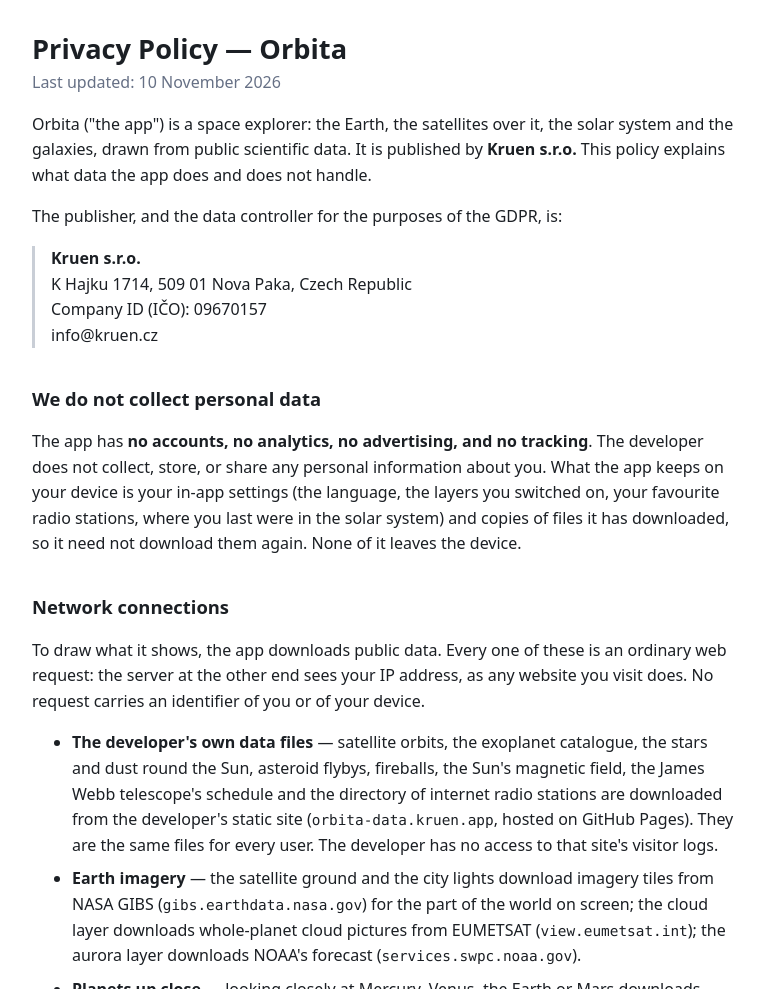
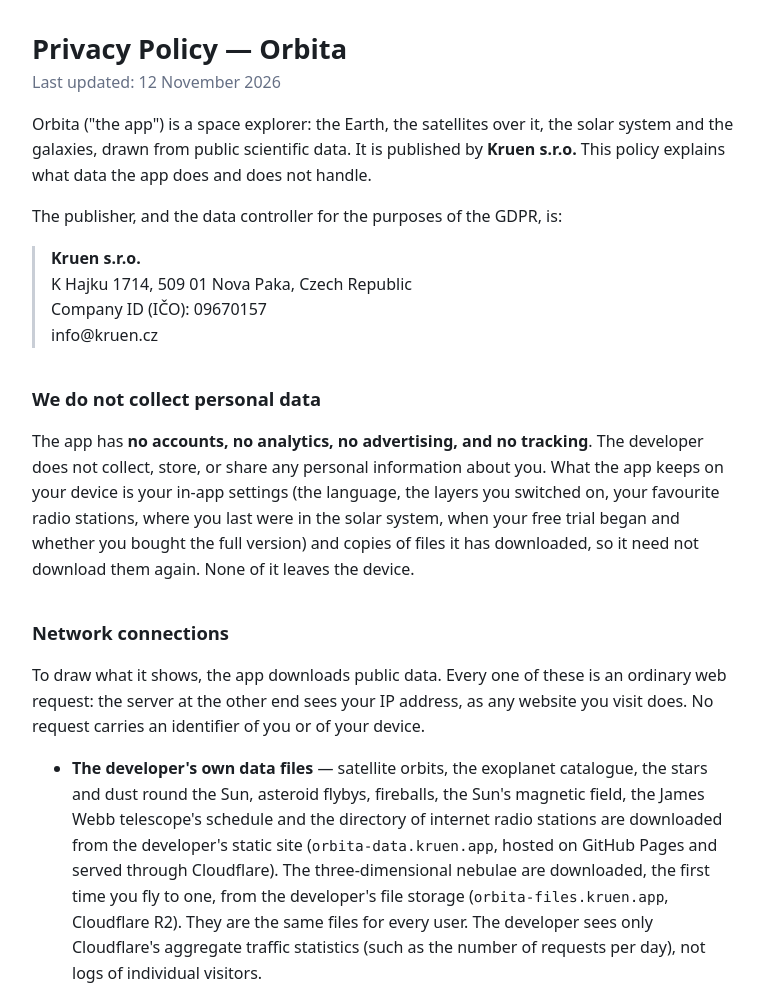
Before and after one commit to Alexsxxx/orbita-data, a plain HTML site: page privacy/index.html in a window 1280 px wide. Shown: the top 989 px of the page, without its empty margins (256-1020 px from the left). Drawn offline with Linux system fonts and the light colour scheme.

Commit message:
Update the privacy policy for the in-app purchase and the nebula files
Orbita is now free with a one-time in-app purchase after a free week:
say that the stores handle it, that the app only learns whether it is
owned, and that the trial's start is kept on the device. Also name the
nebulae's download host (Cloudflare R2), missing until now, and that
the data site is served through Cloudflare, whose aggregate statistics
are all the developer sees. Built from PRIVACY.md in the Orbita repo.

Co-Authored-By: Claude Opus 5.5 <noreply@anthropic.com>

```diff
--- a/privacy/index.html
+++ b/privacy/index.html
@@ -25,7 +25,7 @@
 </head>
 <body>
 <h1>Privacy Policy — Orbita</h1>
-<p class="updated">Last updated: 10 November 2026</p>
+<p class="updated">Last updated: 12 November 2026</p>
 <p>Orbita ("the app") is a space explorer: the Earth, the satellites over it, the solar system and the galaxies, drawn from public scientific data. It is published by <strong>Kruen s.r.o.</strong> This policy explains what data the app does and does not handle.</p>
 <p>The publisher, and the data controller for the purposes of the GDPR, is:</p>
 <p class="address"><strong>Kruen s.r.o.</strong><br>
@@ -33,11 +33,11 @@ K Hajku 1714, 509 01 Nova Paka, Czech Republic<br>
 Company ID (IČO): 09670157<br>
 info@kruen.cz</p>
 <h2>We do not collect personal data</h2>
-<p>The app has <strong>no accounts, no analytics, no advertising, and no tracking</strong>. The developer does not collect, store, or share any personal information about you. What the app keeps on your device is your in-app settings (the language, the layers you switched on, your favourite radio stations, where you last were in the solar system) and copies of files it has downloaded, so it need not download them again. None of it leaves the device.</p>
+<p>The app has <strong>no accounts, no analytics, no advertising, and no tracking</strong>. The developer does not collect, store, or share any personal information about you. What the app keeps on your device is your in-app settings (the language, the layers you switched on, your favourite radio stations, where you last were in the solar system, when your free trial began and whether you bought the full version) and copies of files it has downloaded, so it need not download them again. None of it leaves the device.</p>
 <h2>Network connections</h2>
 <p>To draw what it shows, the app downloads public data. Every one of these is an ordinary web request: the server at the other end sees your IP address, as any website you visit does. No request carries an identifier of you or of your device.</p>
 <ul>
-  <li><strong>The developer's own data files</strong> — satellite orbits, the exoplanet catalogue, the stars and dust round the Sun, asteroid flybys, fireballs, the Sun's magnetic field, the James Webb telescope's schedule and the directory of internet radio stations are downloaded from the developer's static site (<code>orbita-data.kruen.app</code>, hosted on GitHub Pages). They are the same files for every user. The developer has no access to that site's visitor logs.</li>
+  <li><strong>The developer's own data files</strong> — satellite orbits, the exoplanet catalogue, the stars and dust round the Sun, asteroid flybys, fireballs, the Sun's magnetic field, the James Webb telescope's schedule and the directory of internet radio stations are downloaded from the developer's static site (<code>orbita-data.kruen.app</code>, hosted on GitHub Pages and served through Cloudflare). The three-dimensional nebulae are downloaded, the first time you fly to one, from the developer's file storage (<code>orbita-files.kruen.app</code>, Cloudflare R2). They are the same files for every user. The developer sees only Cloudflare's aggregate traffic statistics (such as the number of requests per day), not logs of individual visitors.</li>
   <li><strong>Earth imagery</strong> — the satellite ground and the city lights download imagery tiles from NASA GIBS (<code>gibs.earthdata.nasa.gov</code>) for the part of the world on screen; the cloud layer downloads whole-planet cloud pictures from EUMETSAT (<code>view.eumetsat.int</code>); the aurora layer downloads NOAA's forecast (<code>services.swpc.noaa.gov</code>).</li>
   <li><strong>Planets up close</strong> — looking closely at Mercury, Venus, the Earth or Mars downloads map tiles of the part on screen from NASA (<code>trek.nasa.gov</code>, and for the Earth <code>gibs.earthdata.nasa.gov</code>).</li>
   <li><strong>The Sun and the solar wind</strong> — the Sun's space weather and the solar wind come from NOAA's Space Weather Prediction Center (<code>services.swpc.noaa.gov</code>), and pictures of the Sun from NASA's Solar Dynamics Observatory (<code>sdo.gsfc.nasa.gov</code>).</li>
@@ -54,7 +54,8 @@ info@kruen.cz</p>
   <li><strong>Background audio and its notification</strong> — keep a radio station playing, with a notification to stop it, when the screen is off or another app is in front.</li>
 </ul>
 <h2>Purchases</h2>
-<p>Buying the app is handled by Google Play or the App Store under their own privacy policies. The developer receives no payment details.</p>
+<p>The app is free to download. For seven days everything in it is open; after that the globe and the internet radio stay free, and the rest can be unlocked by a one-time in-app purchase. On iOS the free week is started by taking a free "7-day Trial" item in the App Store.</p>
+<p>Purchases, and restoring them on a new device, are handled entirely by Google Play or the App Store under their own privacy policies. The app only learns from the store whether the full version (or the trial) is owned, and remembers that on the device. The developer receives no payment details and no information about who bought what.</p>
 <h2>Children</h2>
 <p>The app is a general-audience educational app. It is not directed at children and collects no data from anyone, of any age.</p>
 <h2>Changes</h2>
```
Also changed, not shown: 1 other file.
